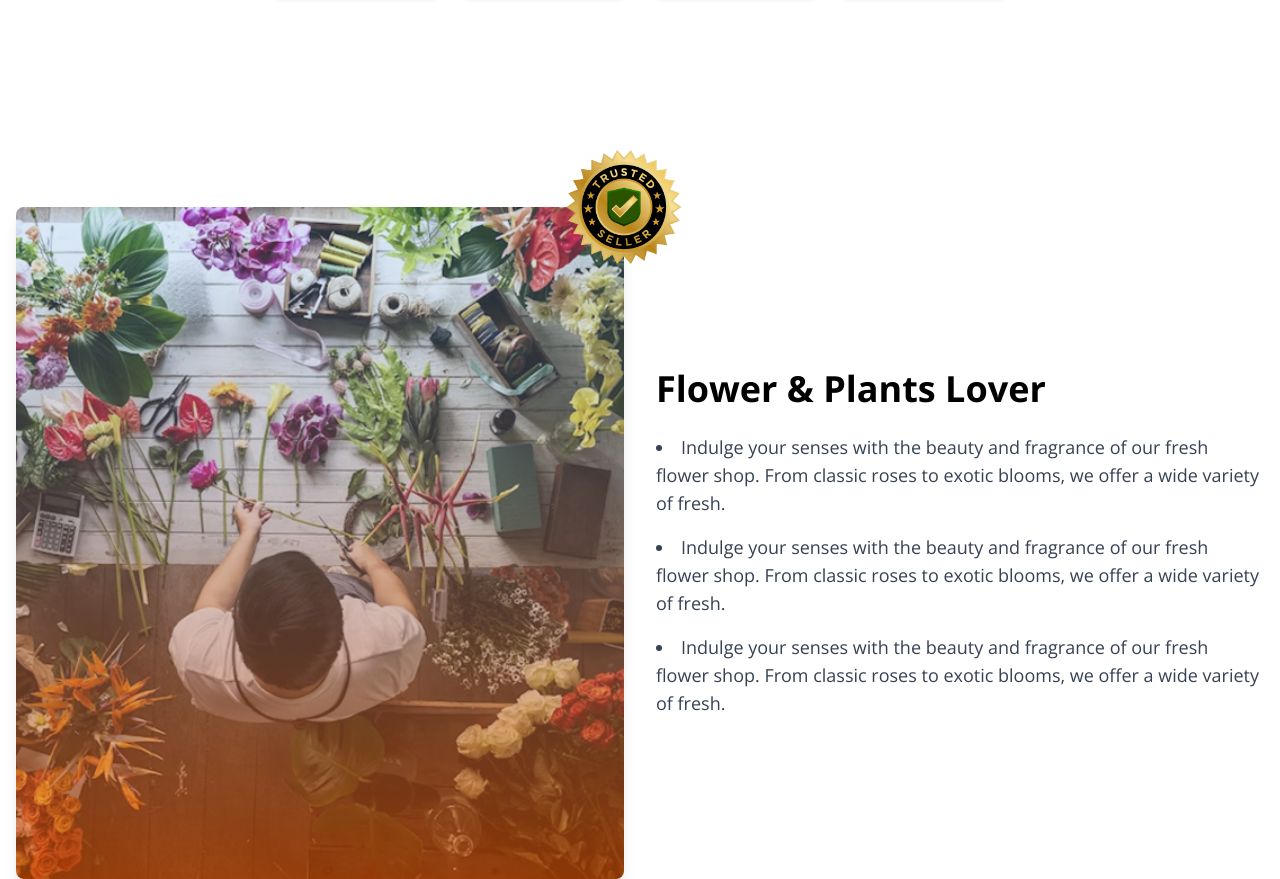
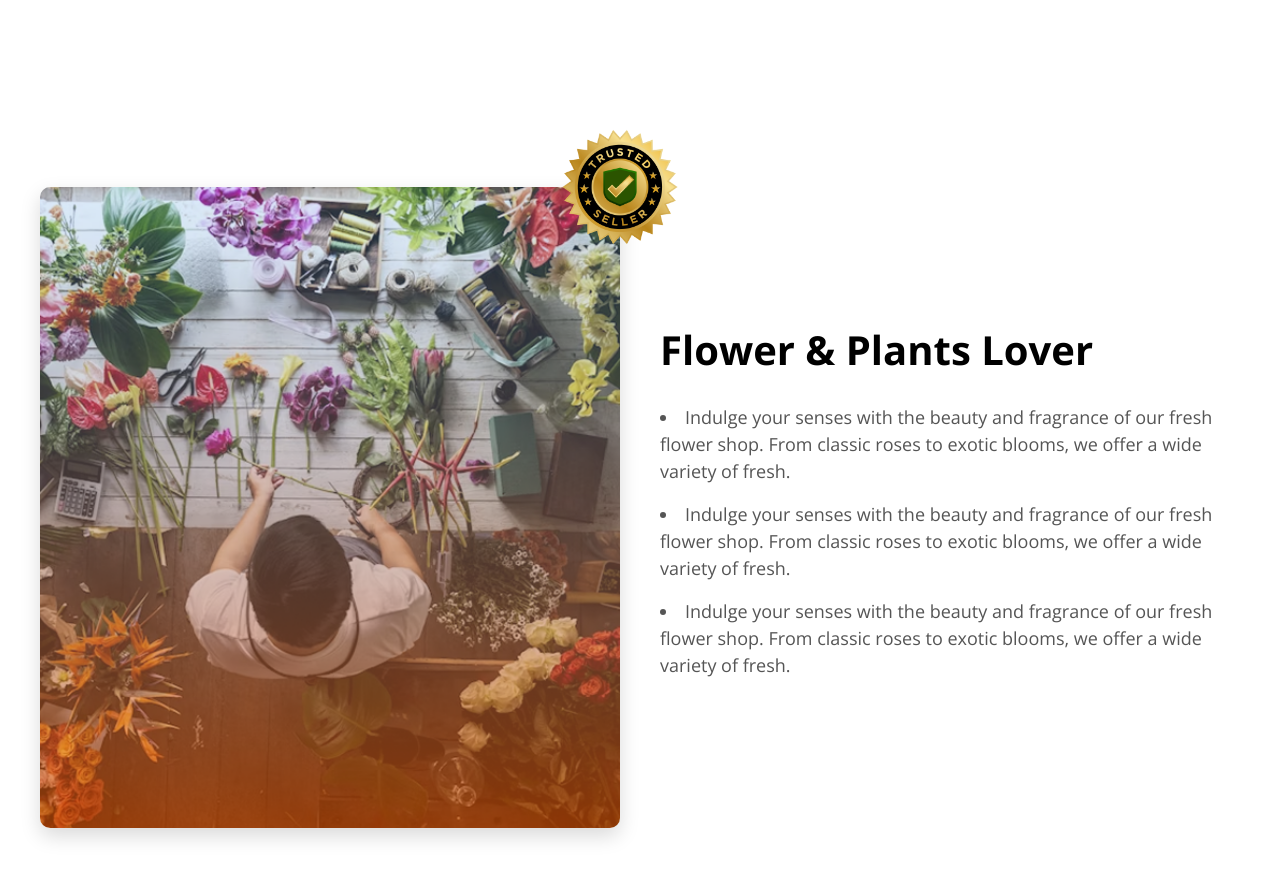
Before and after one commit to riponraybabu/assin-02, a plain HTML site: page index.html in a window 1280 px wide. Shown: the part 1455-2334 px from the top of the page. Drawn offline with nearby package versions, Linux system fonts and the light colour scheme.

Commit message:
correction of code

```diff
--- a/index.html
+++ b/index.html
@@ -93,35 +93,31 @@
     </div>
   </section>
 </section>
-<section class="max-w-7xl mx-auto px-4 py-10 mt-20">
-    <div class="flex flex-col md:flex-row items-center gap-8">
+<section class="flower-section">
+  <div class="container">
 
-      <!-- Left: Image -->
-      <div class="w-full md:w-1/2 relative">
-        <!-- Top-Right Overlay Image -->
-        <img src="./assets/trusted-badge.png" alt="Badge"
-          class="w-40 h-40 absolute top-0 right-0 transform translate-x-1/2 -translate-y-1/2 z-10" />
+    <!-- Left Image Section -->
+    <div class="image-section">
+      <!-- Overlay Badge -->
+      <img src="./assets/trusted-badge.png" alt="Badge" class="badge-image">
 
-        <!-- Background/Main Image -->
-        <img src="./assets/flower-store.png" alt="Flower Store" class="w-full rounded-lg shadow-lg" />
-      </div>
+      <!-- Main Image -->
+      <img src="./assets/flower-store.png" alt="Flower Store" class="main-image">
+    </div>
 
+    <!-- Right Text Section -->
+    <div class="text-section">
+      <h1>Flower & Plants Lover</h1>
+      <ul>
+        <li>Indulge your senses with the beauty and fragrance of our fresh flower shop. From classic roses to exotic blooms, we offer a wide variety of fresh.</li>
+        <li>Indulge your senses with the beauty and fragrance of our fresh flower shop. From classic roses to exotic blooms, we offer a wide variety of fresh.</li>
+        <li>Indulge your senses with the beauty and fragrance of our fresh flower shop. From classic roses to exotic blooms, we offer a wide variety of fresh.</li>
+      </ul>
+    </div>
 
-      <!-- Right: Text + List -->
-      <div class="w-full md:w-1/2">
-        <h1 class="text-4xl font-bold mb-6">Flower & Plants Lover</h1>
-        <ul class="list-disc list-inside space-y-4 text-gray-700 text-lg">
-          <li>Indulge your senses with the beauty and fragrance of our fresh flower shop. From classic roses to exotic
-            blooms, we offer a wide variety of fresh.</li>
-          <li>Indulge your senses with the beauty and fragrance of our fresh flower shop. From classic roses to exotic
-            blooms, we offer a wide variety of fresh.</li>
-          <li>Indulge your senses with the beauty and fragrance of our fresh flower shop. From classic roses to exotic
-            blooms, we offer a wide variety of fresh.</li>
-        </ul>
-      </div>
+  </div>
+</section>
 
-    </div>
-  </section>
   <section class="text-center mt-10">
     <h1 class="text-6xl font-bold mb-6"><span class="text-red-600">Latest</span> Deals</h1>
     <p class="text-xl font-semibold text-gray-700">Indulge your senses with the beauty and fragrance of our fresh flower
--- a/styles/assin.css
+++ b/styles/assin.css
@@ -42,6 +42,11 @@ main > section{
     margin-top: 130px;
 }
 .fresh{
+    max-width: 1200px;
+    margin: 0 auto;
+    padding: 60px 20px;
+    flex-direction: column;
+    gap: 40px;
     text-align: center;
 }
 .our-freatures{
@@ -52,14 +57,7 @@ main > section{
     font-size: 2.8rem;
     font-weight: 700;
 }
-@media screen and( max-width: 576px) {
-    .navbar,
-    .nav-links,
-    .fresh
-    .gallery-row{
-        width: 100%;
-        flex-direction: column;
-    }
+
 
 .img-container{
     width: 100%;
@@ -107,3 +105,72 @@ main > section{
     background-color: #E95A08;
     padding: 20px 15px;
 }
+
+
+
+.flower-section{
+  padding: 80px 20px;
+  margin-top: 80px;
+}
+
+.container {
+  display: flex;
+  flex-direction: column;
+  gap: 40px;
+  max-width: 1200px;
+  margin: 0 auto;
+}
+
+@media (min-width: 768px) {
+    .navbar,
+    .nav-links,
+    .fresh,
+    .gallery-row,
+  .container {
+    flex-direction: row;
+    align-items: center;
+  }
+}
+
+.image-section {
+  position: relative;
+  width: 100%;
+  flex: 1;
+}
+
+.badge-image {
+  position: absolute;
+  top: 0;
+  right: 0;
+  width: 160px;
+  height: 160px;
+  transform: translate(50%, -50%);
+  z-index: 10;
+}
+
+.main-image {
+  width: 100%;
+  border-radius: 10px;
+  box-shadow: 0 8px 20px rgba(0, 0, 0, 0.15);
+}
+
+.text-section {
+  width: 100%;
+  flex: 1;
+}
+
+.text-section h1 {
+  font-size: 2.5rem;
+  font-weight: bold;
+  margin-bottom: 24px;
+}
+
+.text-section ul {
+  list-style: disc inside;
+  font-size: 1.125rem;
+  color: #555;
+}
+
+.text-section ul li {
+  margin-bottom: 16px;
+}
```
